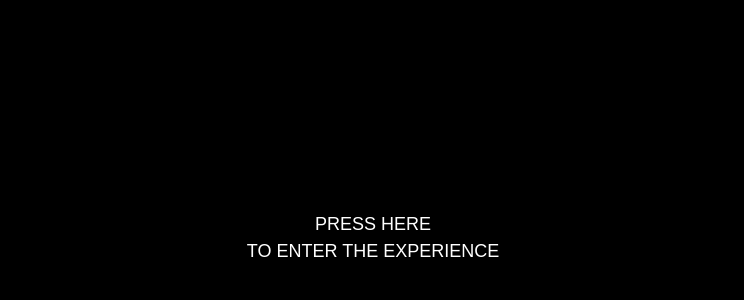
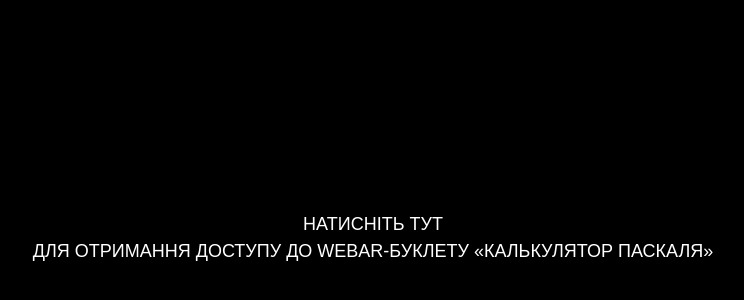
Before and after one commit to vasylenkob/Web-AR_Pascal_calculator, a plain HTML site: page index.html in a window 1280 px wide. Shown: the part 162-462 px from the top of the page, without its empty margins (267-1011 px from the left). Drawn offline with Linux system fonts and the light colour scheme.

Commit message:
Update index.html

```diff
--- a/index.html
+++ b/index.html
@@ -27,9 +27,9 @@
                 text-transform: uppercase; font-family: Arial, Helvetica, sans-serif; font-weight: 400; line-height: 1.5em; font-size: large; white-space: nowrap;
                 user-select: none; pointer-events: none;
             ">
-            Press here
+            Натисніть тут
             <br>
-            to enter the experience
+            для отримання доступу до WebAR-буклету «Калькулятор Паскаля»
         </div>
     </div>
 
```
